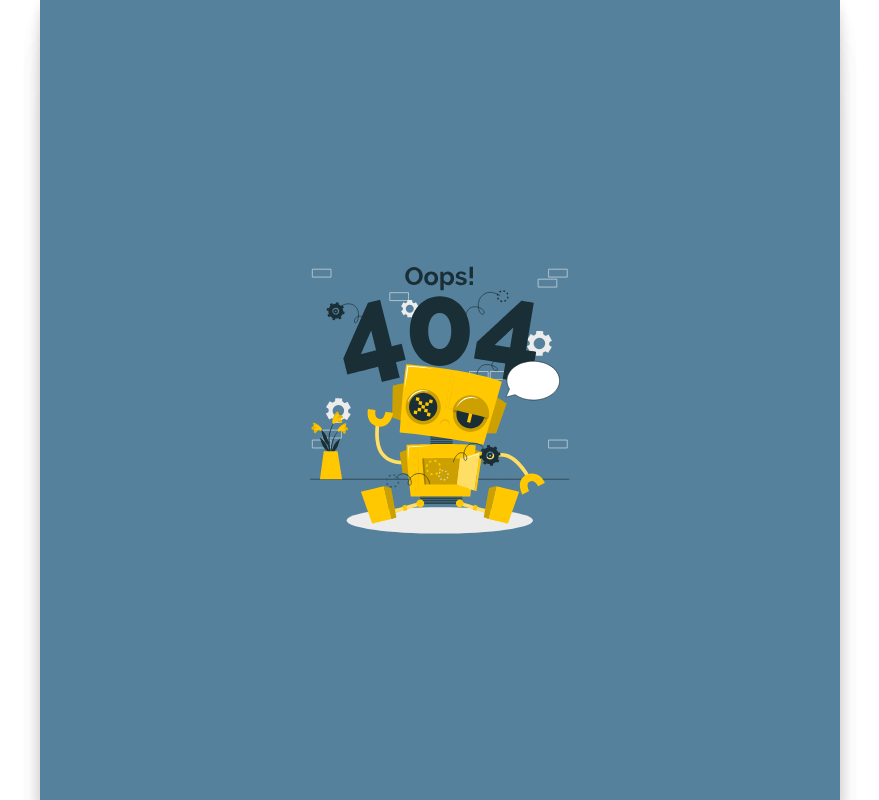
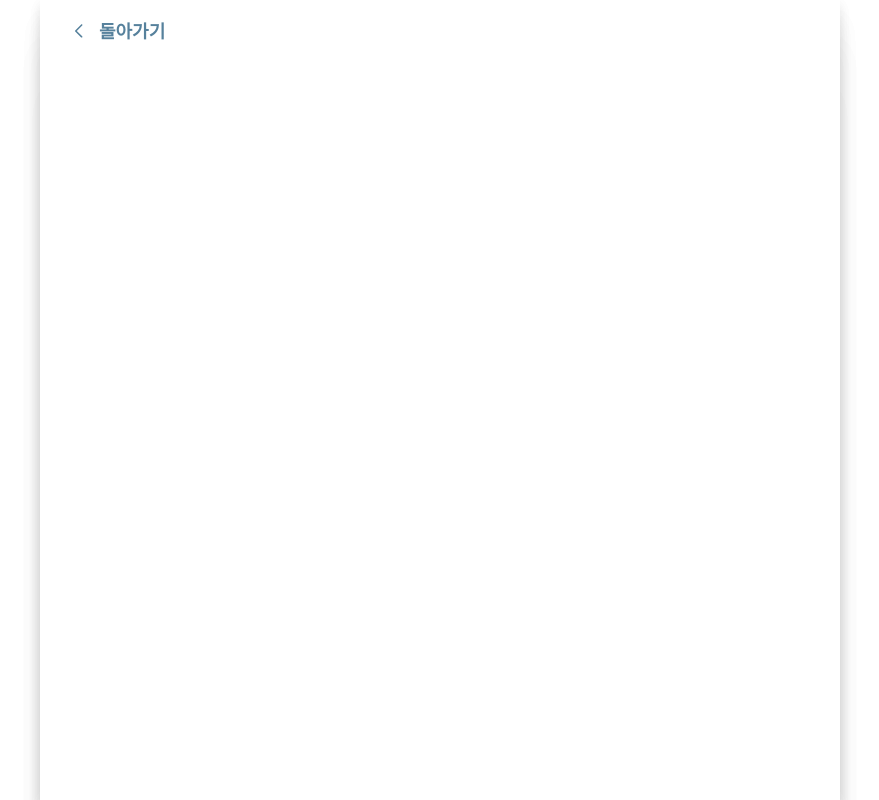
Before and after one commit to HalamLee/Interviz, a Next.js app: page /comment in a window 1280 px wide. Before the commit this address had no page. Shown: the whole page, without its empty margins (200-1079 px from the left). Built offline with nearby package versions, Linux system fonts and the light colour scheme.

Commit message:
feat: comment 페이지 생성 #52

```diff
--- /dev/null
+++ b/src/pages/comment.tsx
@@ -0,0 +1,48 @@
+import Layout from '@components/layout';
+import Header from '@components/layout/Header';
+import { theme } from '@styles/theme';
+import { styled } from 'styled-components';
+
+const Comment = () => {
+  return (
+    <Wrapper>
+      <section
+        ref={(elem) => {
+          if (!elem) {
+            return;
+          }
+          const scriptElem = document.createElement('script');
+          scriptElem.src = 'https://utteranc.es/client.js';
+          scriptElem.async = true;
+          scriptElem.setAttribute('repo', 'HalamLee/Interviz');
+          scriptElem.setAttribute('issue-term', 'title');
+          scriptElem.setAttribute('theme', 'github-light');
+          scriptElem.setAttribute('label', '💬 comment');
+          scriptElem.crossOrigin = 'anonymous';
+          elem.appendChild(scriptElem);
+        }}
+      />
+    </Wrapper>
+  );
+};
+
+Comment.getLayout = function getLayout(page: React.ReactElement) {
+  return (
+    <Layout>
+      <Header back TextColor="main" />
+      {page}
+    </Layout>
+  );
+};
+
+export default Comment;
+
+const Wrapper = styled.div`
+  width: 100%;
+  height: calc(100vh - 50px);
+  background-color: ${theme.colors.white};
+  ${theme.center};
+  gap: 40px;
+  padding: 30px 0;
+  box-sizing: border-box;
+`;
```
